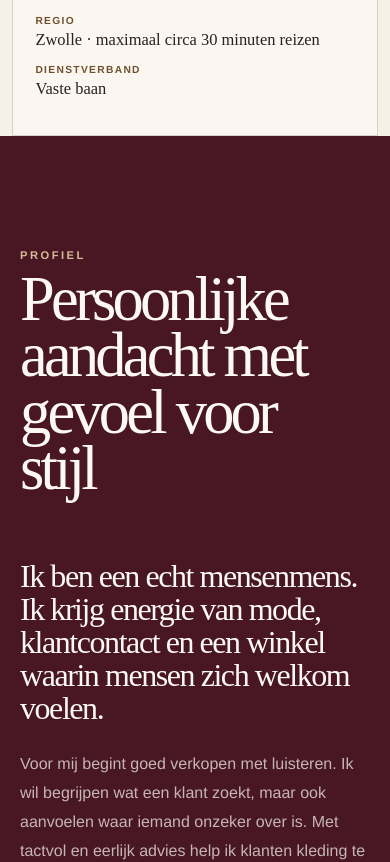
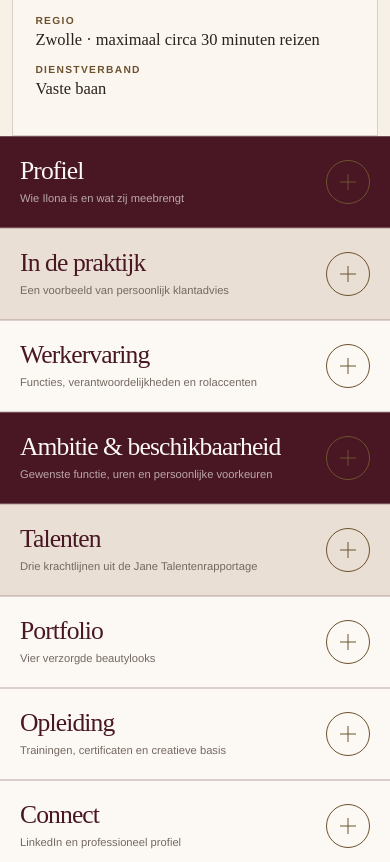
Before and after one commit to AFrederiks2025/ilonafrederiks, a Next.js app: page / in a window 390 px wide. Shown: the part 1700-2562 px from the top of the page. Built offline with nearby package versions, Linux system fonts and the light colour scheme.

Commit message:
Add responsive section accordions

```diff
--- /dev/null
+++ b/app/SectionAccordion.tsx
@@ -0,0 +1,66 @@
+"use client";
+
+import { type ReactNode, useEffect, useState } from "react";
+
+type SectionAccordionProps = {
+  children: ReactNode;
+  description: string;
+  id: string;
+  label: string;
+  tone?: "light" | "soft" | "dark";
+};
+
+export default function SectionAccordion({
+  children,
+  description,
+  id,
+  label,
+  tone = "light",
+}: SectionAccordionProps) {
+  const [isOpen, setIsOpen] = useState(false);
+
+  useEffect(() => {
+    const desktop = window.matchMedia("(min-width: 901px)");
+
+    const syncToViewport = () => {
+      setIsOpen(desktop.matches || window.location.hash === `#${id}`);
+    };
+
+    const openForHash = () => {
+      if (window.location.hash === `#${id}`) {
+        setIsOpen(true);
+      }
+    };
+
+    syncToViewport();
+    desktop.addEventListener("change", syncToViewport);
+    window.addEventListener("hashchange", openForHash);
+
+    return () => {
+      desktop.removeEventListener("change", syncToViewport);
+      window.removeEventListener("hashchange", openForHash);
+    };
+  }, [id]);
+
+  return (
+    <details
+      className={`sectionAccordion sectionAccordion--${tone}`}
+      id={id}
+      open={isOpen}
+      onToggle={(event) => setIsOpen(event.currentTarget.open)}
+    >
+      <summary>
+        <span className="sectionAccordionSummaryText">
+          <strong>{label}</strong>
+          <small>{description}</small>
+        </span>
+        <span className="sectionAccordionAction" aria-hidden="true">
+          <span className="sectionAccordionActionClosed">Bekijk</span>
+          <span className="sectionAccordionActionOpen">Sluit</span>
+          <span className="sectionAccordionIcon" />
+        </span>
+      </summary>
+      {children}
+    </details>
+  );
+}
--- a/app/globals.css
+++ b/app/globals.css
@@ -642,6 +642,134 @@ footer {
   font-size: 1.03rem;
 }
 
+.sectionAccordion {
+  width: 100%;
+  margin: 0;
+  border: 0;
+  background: var(--paper);
+  scroll-margin-top: 5.5rem;
+}
+
+.sectionAccordion--soft {
+  background: #eadfd4;
+}
+
+.sectionAccordion--dark {
+  background: var(--wine-dark);
+  color: var(--paper);
+}
+
+.sectionAccordion > summary {
+  display: flex;
+  gap: 2rem;
+  align-items: center;
+  justify-content: space-between;
+  min-height: 7rem;
+  padding: 1.35rem max(2.5rem, calc((100% - 1440px) / 2));
+  border-block: 1px solid var(--line);
+  color: var(--wine-dark);
+  cursor: pointer;
+  list-style: none;
+}
+
+.sectionAccordion > summary::-webkit-details-marker {
+  display: none;
+}
+
+.sectionAccordion > summary::marker {
+  content: "";
+}
+
+.sectionAccordion--dark > summary {
+  border-color: var(--line-light);
+  color: var(--paper);
+}
+
+.sectionAccordion > summary:focus-visible {
+  outline: 3px solid #d8bd84;
+  outline-offset: -5px;
+}
+
+.sectionAccordionSummaryText {
+  display: grid;
+  grid-template-columns: minmax(11rem, 0.55fr) minmax(16rem, 1fr);
+  gap: 1rem 3rem;
+  align-items: baseline;
+  width: min(100%, 60rem);
+}
+
+.sectionAccordionSummaryText strong {
+  font-family: var(--serif);
+  font-size: clamp(1.8rem, 3vw, 3rem);
+  font-weight: 400;
+  letter-spacing: -0.035em;
+}
+
+.sectionAccordionSummaryText small {
+  color: var(--muted);
+  font-size: 0.78rem;
+  line-height: 1.55;
+}
+
+.sectionAccordion--dark .sectionAccordionSummaryText small {
+  color: rgba(252, 249, 244, 0.64);
+}
+
+.sectionAccordionAction {
+  display: flex;
+  gap: 1rem;
+  align-items: center;
+  color: var(--champagne-dark);
+  font-size: 0.65rem;
+  font-weight: 750;
+  letter-spacing: 0.14em;
+  text-transform: uppercase;
+}
+
+.sectionAccordionActionOpen {
+  display: none;
+}
+
+.sectionAccordion[open] .sectionAccordionActionClosed {
+  display: none;
+}
+
+.sectionAccordion[open] .sectionAccordionActionOpen {
+  display: inline;
+}
+
+.sectionAccordionIcon {
+  position: relative;
+  display: block;
+  width: 3.25rem;
+  height: 3.25rem;
+  flex: 0 0 auto;
+  border: 1px solid currentColor;
+  border-radius: 50%;
+}
+
+.sectionAccordionIcon::before,
+.sectionAccordionIcon::after {
+  position: absolute;
+  top: 50%;
+  left: 50%;
+  width: 1rem;
+  height: 1px;
+  background: currentColor;
+  content: "";
+  transform: translate(-50%, -50%);
+  transition: opacity 180ms ease, transform 180ms ease;
+}
+
+.sectionAccordionIcon::after {
+  transform: translate(-50%, -50%) rotate(90deg);
+}
+
+.sectionAccordion[open] .sectionAccordionIcon::after {
+  opacity: 0;
+  transform: translate(-50%, -50%) rotate(0deg);
+}
+
 .portfolioSection,
 .experienceSection,
 .educationSection,
@@ -1685,6 +1813,10 @@ footer {
   .ambitionSection,
   .quotesSection,
   .contact {
+    padding-inline: 1.5rem;
+  }
+
+  .sectionAccordion > summary {
     padding-inline: 1.5rem;
   }
 
@@ -2072,6 +2204,39 @@ footer {
     grid-template-columns: 1fr;
   }
 
+  .sectionAccordion > summary {
+    gap: 1rem;
+    min-height: 5.75rem;
+    padding: 1rem 1.25rem;
+  }
+
+  .sectionAccordionSummaryText {
+    grid-template-columns: 1fr;
+    gap: 0.25rem;
+  }
+
+  .sectionAccordionSummaryText strong {
+    font-size: 1.6rem;
+  }
+
+  .sectionAccordionSummaryText small {
+    max-width: 24rem;
+    font-size: 0.7rem;
+  }
+
+  .sectionAccordionAction {
+    gap: 0.65rem;
+  }
+
+  .sectionAccordionAction > span:not(.sectionAccordionIcon) {
+    display: none;
+  }
+
+  .sectionAccordionIcon {
+    width: 2.75rem;
+    height: 2.75rem;
+  }
+
   .portfolioDisclosure summary {
     gap: 1rem;
     min-height: 5.75rem;
@@ -2255,6 +2420,14 @@ footer {
     width: 100%;
   }
 
+  .sectionAccordion > summary {
+    display: none;
+  }
+
+  .sectionAccordion:not([open]) > :not(summary) {
+    display: block;
+  }
+
   .profileSection,
   .quotesSection,
   .contact {
--- a/app/page.tsx
+++ b/app/page.tsx
@@ -1,6 +1,7 @@
 /* eslint-disable @next/next/no-img-element -- Handgemaakte srcSet-varianten houden deze statische portfolio snel op beide hosts. */
 import MobileMenu from "./MobileMenu";
 import RevealEffects from "./RevealEffects";
+import SectionAccordion from "./SectionAccordion";
 
 type PortfolioItem = {
   image: string;
@@ -337,7 +338,13 @@ export default function Home() {
           </div>
         </section>
 
-        <section className="profileSection" id="profieltekst" aria-labelledby="profile-title">
+        <SectionAccordion
+          id="profieltekst"
+          label="Profiel"
+          description="Wie Ilona is en wat zij meebrengt"
+          tone="dark"
+        >
+        <section className="profileSection" aria-labelledby="profile-title">
           <div className="profileStatement" data-reveal>
             <p className="eyebrow eyebrowLight">Profiel</p>
             <h2 id="profile-title">Persoonlijke aandacht met gevoel voor stijl</h2>
@@ -366,8 +373,15 @@ export default function Home() {
             </ul>
           </div>
         </section>
+        </SectionAccordion>
 
-        <section className="practiceSection" id="praktijk" aria-labelledby="practice-title">
+        <SectionAccordion
+          id="praktijk"
+          label="In de praktijk"
+          description="Een voorbeeld van persoonlijk klantadvies"
+          tone="soft"
+        >
+        <section className="practiceSection" aria-labelledby="practice-title">
           <div className="practiceHeading" data-reveal>
             <p className="eyebrow">Uit de winkelpraktijk</p>
             <h2 id="practice-title">Wanneer een klant weer gaat stralen</h2>
@@ -387,8 +401,14 @@ export default function Home() {
             </blockquote>
           </div>
         </section>
+        </SectionAccordion>
 
-        <section className="experienceSection" id="ervaring" aria-labelledby="experience-title">
+        <SectionAccordion
+          id="ervaring"
+          label="Werkervaring"
+          description="Functies, verantwoordelijkheden en rolaccenten"
+        >
+        <section className="experienceSection" aria-labelledby="experience-title">
           <div className="editorialHeading" data-reveal>
             <p className="sectionIndex">02</p>
             <div>
@@ -429,8 +449,15 @@ export default function Home() {
             ))}
           </div>
         </section>
+        </SectionAccordion>
 
-        <section className="ambitionSection" id="beschikbaarheid" aria-labelledby="ambition-title">
+        <SectionAccordion
+          id="beschikbaarheid"
+          label="Ambitie & beschikbaarheid"
+          description="Gewenste functie, uren en persoonlijke voorkeuren"
+          tone="dark"
+        >
+        <section className="ambitionSection" aria-labelledby="ambition-title">
           <div className="ambitionStory" data-reveal>
             <p className="eyebrow eyebrowLight">Ambitie</p>
             <h2 id="ambition-title">Groeien binnen de winkel</h2>
@@ -470,8 +497,15 @@ export default function Home() {
             </dl>
           </div>
         </section>
+        </SectionAccordion>
 
-        <section className="quotesSection" id="talenten" aria-labelledby="quotes-title">
+        <SectionAccordion
+          id="talenten"
+          label="Talenten"
+          description="Drie krachtlijnen uit de Jane Talentenrapportage"
+          tone="soft"
+        >
+        <section className="quotesSection" aria-labelledby="quotes-title">
           <div className="quotesHeading" data-reveal>
             <p className="eyebrow">Professioneel profiel</p>
             <h2 id="quotes-title">Wat haar werk typeert.</h2>
@@ -494,8 +528,14 @@ export default function Home() {
             ))}
           </div>
         </section>
+        </SectionAccordion>
 
-        <section className="portfolioSection" id="portfolio" aria-labelledby="portfolio-title">
+        <SectionAccordion
+          id="portfolio"
+          label="Portfolio"
+          description="Vier verzorgde beautylooks"
+        >
+        <section className="portfolioSection" aria-labelledby="portfolio-title">
           <div className="editorialHeading" data-reveal>
             <p className="sectionIndex">03</p>
             <div>
@@ -553,8 +593,14 @@ export default function Home() {
             </div>
           </details>
         </section>
+        </SectionAccordion>
 
-        <section className="educationSection" id="opleiding" aria-labelledby="education-title">
+        <SectionAccordion
+          id="opleiding"
+          label="Opleiding"
+          description="Trainingen, certificaten en creatieve basis"
+        >
+        <section className="educationSection" aria-labelledby="education-title">
           <div className="educationHeading" data-reveal>
             <p className="sectionIndex">04</p>
             <p className="eyebrow">Opleiding</p>
@@ -576,7 +622,13 @@ export default function Home() {
             ))}
           </div>
         </section>
+        </SectionAccordion>
 
+        <SectionAccordion
+          id="connect"
+          label="Connect"
+          description="LinkedIn en professioneel profiel"
+        >
         <section className="socialSection" aria-labelledby="social-title">
           <div data-reveal>
             <p className="eyebrow">Connect</p>
@@ -592,6 +644,7 @@ export default function Home() {
             </a>
           </div>
         </section>
+        </SectionAccordion>
 
         <footer className="contact" id="contact" aria-labelledby="contact-title">
           <div className="contactTop" data-reveal>
```
Also changed, not shown: 1 other file (tests, documents, lock files or other folders).
